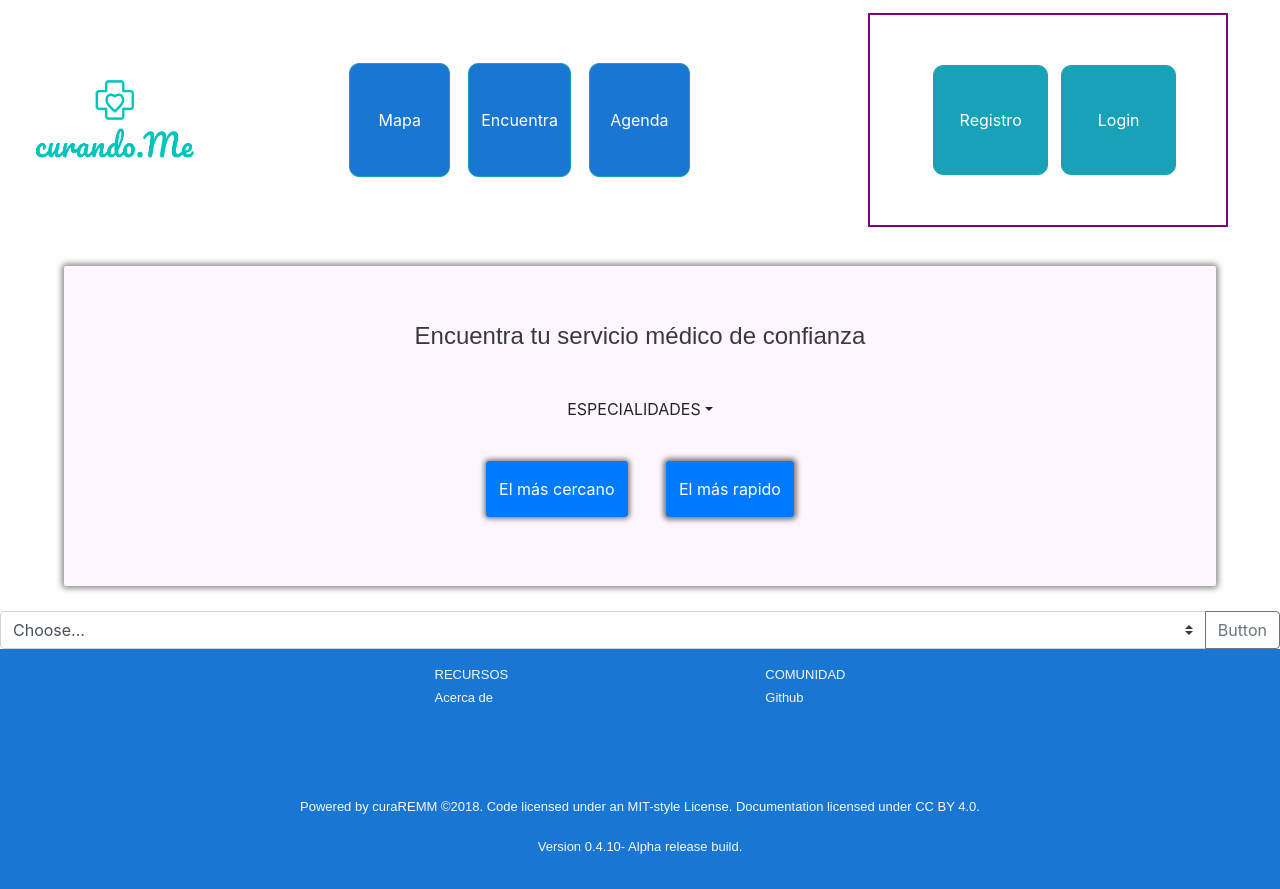
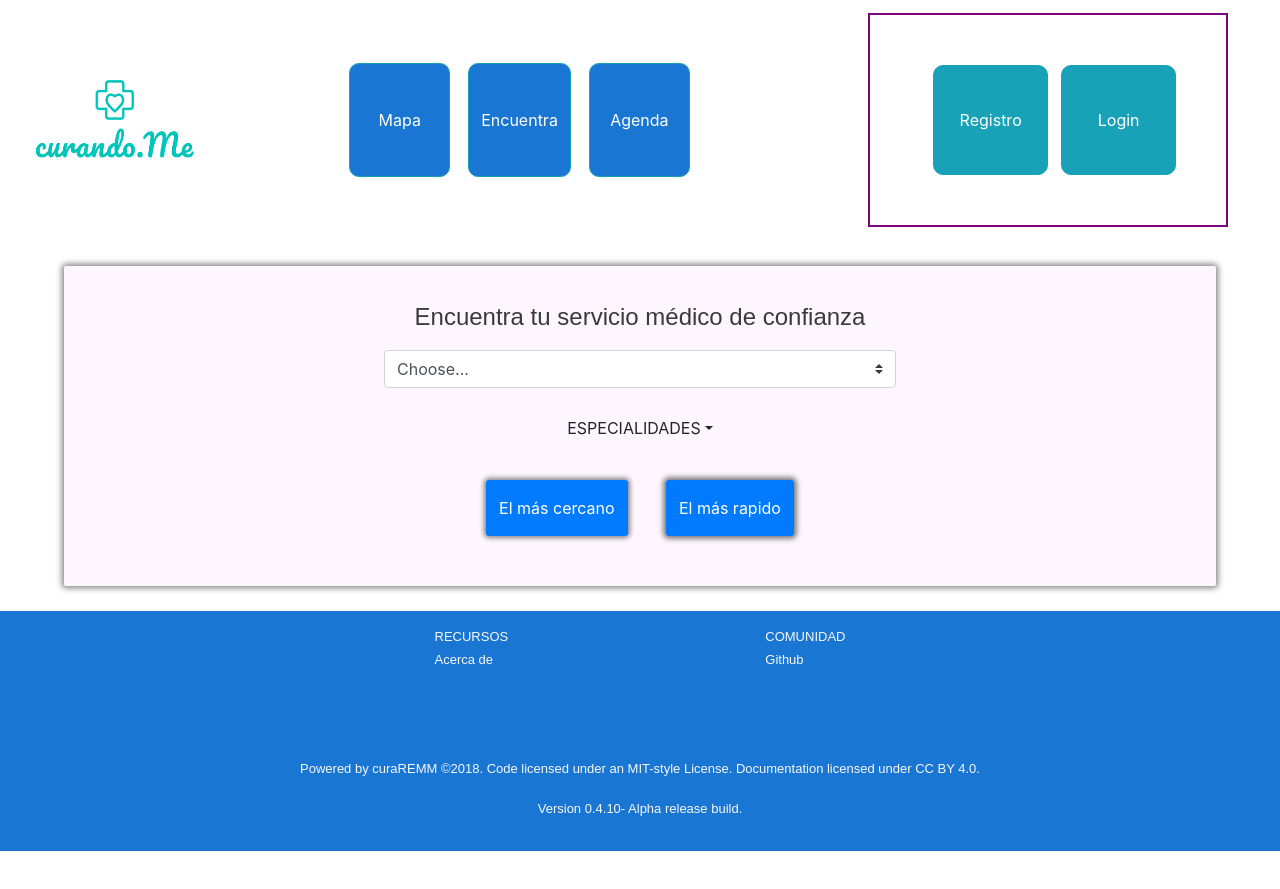
Before and after one commit to eljurim/curaREMM, a React (Create React App) app: page / in a window 1280 px wide. After the commit the page ends 851 px from the top, so only its background shows below. Built offline with nearby package versions, Linux system fonts and the light colour scheme.

Commit message:
cambio de posicion del dropdown

```diff
--- a/src/App.js
+++ b/src/App.js
@@ -39,7 +39,6 @@ e.preventDefault()
         <div className="App-content">
           <Content />
         </div>
-        <SpecialtySelector/>
         <div className="App-tarjeta">
         </div>
         <div>
--- a/src/Components/Content/index.js
+++ b/src/Components/Content/index.js
@@ -6,9 +6,17 @@ class Content extends Component {
     render() {
       return (
         <div className = 'principal-content'>
-
           <div className = 'specialties-content'>
             <h2>Encuentra tu servicio médico de confianza</h2>
+          <select className="custom-select" onChange={this.listTester} id="inputGroupSelect04" aria-label="Example select with button addon">
+                <option selected>Choose...</option>
+                <option value='Cirugia Plastica y Reconst.'>Cirugia Plastica y Reconst.</option>
+                <option value='Ortopedia y Traumatologia'>Ortopedia y Traumatologia</option>
+                <option value='Oftalmologia'>Oftalmologia</option>
+                <option value='Medicina Interna'>Medicina Interna</option>
+                <option value='Ginecologia y Obst.'>Ginecologia y Obst.</option>
+                <option value='Medicina de Rehabilitacion'>Medicina de Rehabilitacion</option>
+              </select>
             <div className = 'specialties-dropdown'>
               <a
                 className="btn btn-default dropdown-toggle"
```
